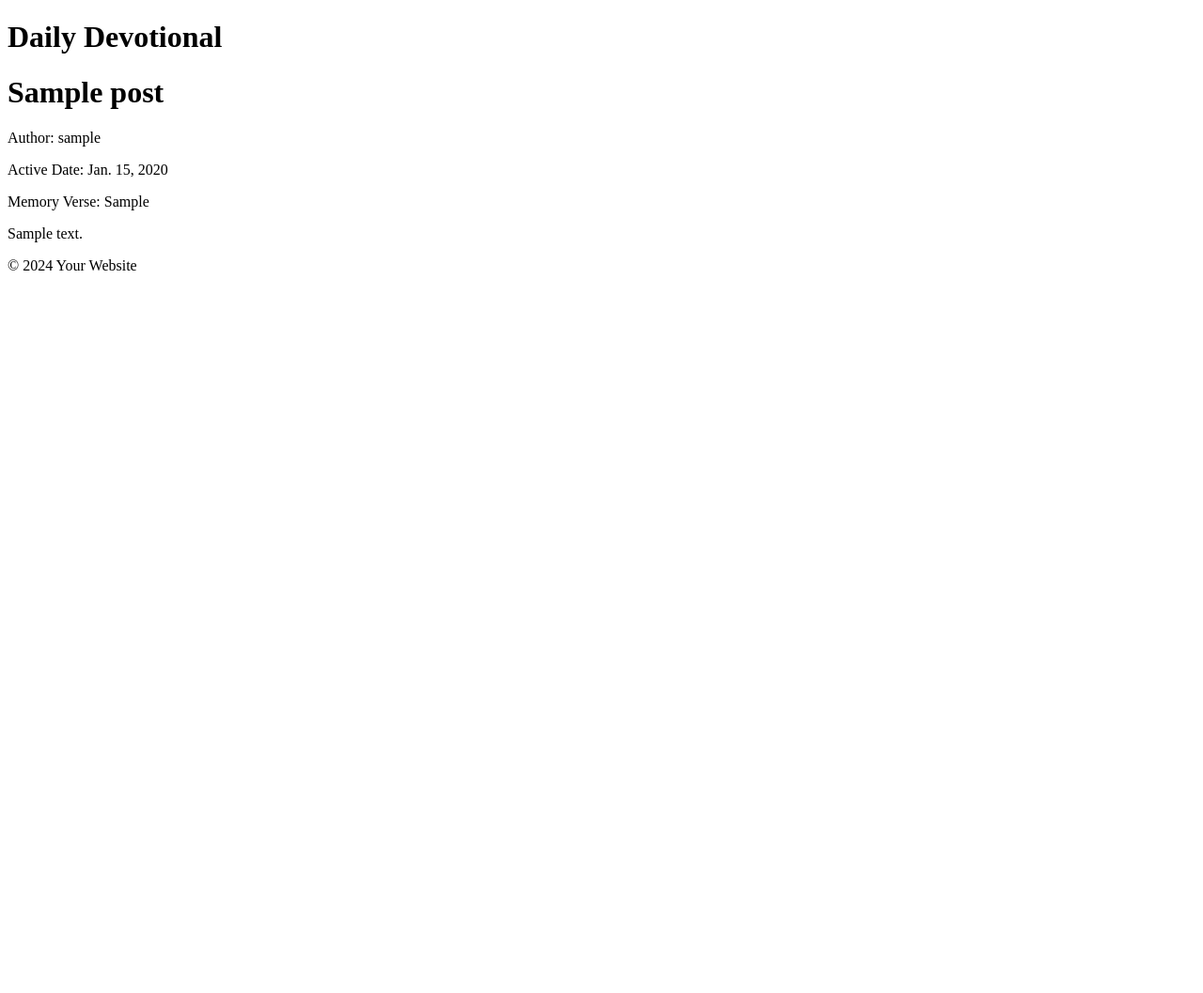
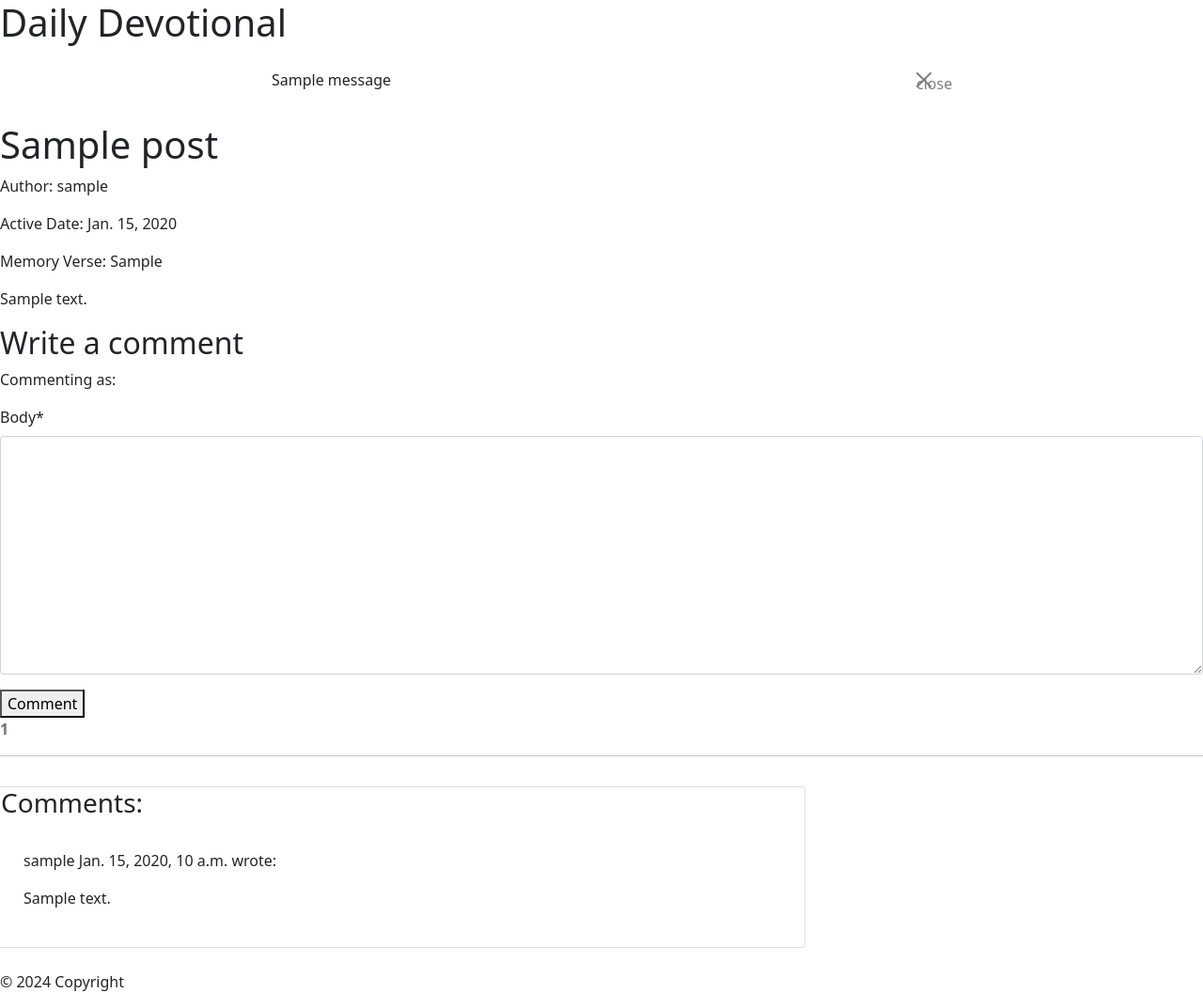
Before and after one commit to dcsndevs/daily-devotional, a Django app: a page that uses devotional/templates/devotional/post_detail.html in a window 1280 px wide. Shown: the whole page at 94% size. Before the commit the page ends 288 px from the top, so only its background shows below. Run offline with Django 4.2, Linux system fonts and the light colour scheme; tables that the repository leaves empty hold one stand-in row (values such as "Sample post"); one stand-in notice (Sample message) is shown; some libraries are stand-ins or nearby versions.

Commit message:
Complete comment functionality for Admin and User

```diff
--- a/CI_P4/settings.py
+++ b/CI_P4/settings.py
@@ -43,9 +43,14 @@ INSTALLED_APPS = [
     'cloudinary_storage',
     'django.contrib.staticfiles',
     'cloudinary',
+    'crispy_forms',
+    'crispy_bootstrap5',
     'django_summernote',
     'devotional',
 ]
+
+CRISPY_ALLOWED_TEMPLATE_PACKS = "bootstrap5"
+CRISPY_TEMPLATE_PACK = "bootstrap5"
 
 MIDDLEWARE = [
     'django.middleware.security.SecurityMiddleware',
--- /dev/null
+++ b/devotional/forms.py
@@ -0,0 +1,8 @@
+from .models import Comment
+from django import forms
+
+
+class CommentForm(forms.ModelForm):
+    class Meta:
+        model = Comment
+        fields = ('body',)
--- a/devotional/models.py
+++ b/devotional/models.py
@@ -19,7 +19,7 @@ class Post(models.Model):
     background_image = CloudinaryField('image', default='placeholder')
     title_image = CloudinaryField('image', default='placeholder2')
     status = models.IntegerField(choices=STATUS, default=1)
-    likes = models.ManyToManyField(User, related_name="devotional_likes", null=True, blank=True)
+    likes = models.ManyToManyField(User, related_name="devotional_likes", blank=True)
 
     class Meta:
         ordering = ['-active_date']
@@ -34,7 +34,7 @@ class Comment(models.Model):
     body = models.TextField()
     created_on = models.DateTimeField(auto_now_add=True)
     approved = models.BooleanField(default=True)
-    likes2 = models.ManyToManyField(User, related_name="comment_likes", null=True, blank=True)
+    likes2 = models.ManyToManyField(User, related_name="comment_likes", blank=True)
 
     @property
     def likes2_count(self):
--- a/devotional/templates/base.html
+++ /dev/null
@@ -1,24 +0,0 @@
-<!DOCTYPE html>
-<html lang="en">
-<head>
-    <meta charset="UTF-8">
-    <meta name="viewport" content="width=device-width, initial-scale=1.0">
-    <title>{% block title %}{% endblock %}</title>
-</head>
-<body>
-    <header>
-        <h1>Daily Devotional</h1>
-        <!-- You can add navigation, logo, etc. here -->
-    </header>
-
-    <main>
-        {% block content %}
-        {% endblock %}
-    </main>
-
-    <footer>
-        <!-- Footer content -->
-        &copy; 2024 Your Website
-    </footer>
-</body>
-</html>
--- a/devotional/templates/devotional/archive.html
+++ b/devotional/templates/devotional/archive.html
@@ -6,6 +6,7 @@
 
 {% block content %}
     <h1>Archive</h1>
+    <em><a href="{% url 'daily' %}">Today's Devotional material</a></em>
     <ul>
         {% for post in object_list %}
             <li>
--- a/devotional/templates/devotional/post_detail.html
+++ b/devotional/templates/devotional/post_detail.html
@@ -1,4 +1,6 @@
 {% extends 'base.html' %}
+
+{% load crispy_forms_tags %}
 
 {% block title %}
     {{ post.title }}
@@ -11,4 +13,60 @@
     <p>Memory Verse: {{ post.memory_verse }}</p>
     <p>{{ post.content }}</p>
     <!-- Add more fields as needed -->
+
+    <div>
+        <h2>Write a comment</h2>
+    <p>Commenting as: {{ user.username }}</p>
+    <form method="post">
+        {{ comment_form | crispy }}
+        {% csrf_token %}
+        <button type="submit">Comment</button>
+    </form>
+    </div>
+
+    <!-- Displaying count of comments -->
+  <div class="row">
+    <div class="col-12">
+      <strong class="text-secondary">
+        <i class="far fa-comments"></i> {{ comment_count }}
+      </strong>
+    </div>
+    <div class="col-12">
+      <hr>
+    </div>
+  </div>
+  <!-- Displaying Comments -->
+  <div class="row">
+    <div class="col-md-8 card mb-4  mt-3 ">
+      <h3>Comments:</h3>
+      <div class="card-body">
+        <!-- We want a for loop inside the empty control tags
+          to iterate through each comment in comments -->
+        {% for comment in comments %}
+        <div class="p-2 comments
+          {% if not comment.approved and comment.author == user %}
+          faded{% elif not comment.approved %} d-none{% endif %}">
+          <p class="font-weight-bold">
+            {{ comment.author }}
+            <span class="font-weight-normal">
+              {{ comment.created_on }}
+            </span> wrote:
+          </p>
+          <div id="comment{{ comment.id }}">
+            {{ comment.body | linebreaks }}
+          </div>
+          {% if not comment.approved and comment.author == user %}
+          <p class="approval">
+            This comment is awaiting approval
+          </p>
+          {% endif %}
+        </div>
+        <!-- Our for loop ends here -->
+        {% endfor %}
+      </div>
+    </div>
+  </div>
+</div>
+
+
 {% endblock %}
--- a/devotional/urls.py
+++ b/devotional/urls.py
@@ -6,5 +6,5 @@ urlpatterns = [
     path('archive', views.PostList.as_view(), name='archive'),
     # path('', views.post_list, name='post_list'),
     path('<slug:slug>/', views.post_detail, name='post_detail'),
-    path('', current_date_devotional, name='current_date_devotional'),  # Add this line for the PostDetailView
+    path('', current_date_devotional, name='daily'),  # Add this line for the PostDetailView
 ]
--- a/devotional/views.py
+++ b/devotional/views.py
@@ -3,29 +3,56 @@ from django.utils import timezone
 from django.views import generic
 from django.views.generic import DetailView
 from django.utils import timezone
+from django.contrib import messages
 from .models import Post
+from .forms import CommentForm
 
-
-# def post_list(request):
-#     posts = Post.objects.filter(status=1)
-#     return render(request, 'devotional/post_list.html', {'posts': posts})
 
 class PostList(generic.ListView):
     current_date = timezone.now().date()
-    # queryset = Post.objects.filter(active_date__lt=current_date)
     queryset = Post.objects.filter()
     template_name = "devotional/archive.html"
 
 
 def post_detail(request, slug):
-    current_date = timezone.now().date()
     post = get_object_or_404(Post, slug=slug, status=1)
-    return render(request, 'devotional/post_detail.html', {'post': post})
+    comments = post.comments.all().order_by("-created_on")
+    comment_count = post.comments.filter(approved=True).count()
+
+    if request.method == "POST":
+        comment_form = CommentForm(data=request.POST)
+        if comment_form.is_valid():
+            comment = comment_form.save(commit=False)
+            comment.author = request.user
+            comment.post = post
+            comment.save()
+            messages.add_message(
+            request, messages.SUCCESS,
+            'Comment submitted successfully!'
+        )
+
+    comment_form = CommentForm()
+
+    return render(
+        request,
+        "devotional/post_detail.html",
+        {
+            "post": post,
+            "comments": comments,
+            "comment_count": comment_count,
+            "comment_form": comment_form,
+        },
+    )
 
 
 def current_date_devotional(request):
-    # Retrieve the current date
     current_date = timezone.now().date()
-    # Retrieve the post with the current date
     post = Post.objects.filter(active_date=current_date, status=1).first()
-    return render(request, 'devotional/index.html', {'post': post})
+    return render(request, 'devotional/index.html',
+                            {
+                                'post': post,
+                                #'comments': comments,
+                                #'liked': likes,
+                                'comment_form': CommentForm()
+                            },
+        )
--- a/requirements.txt
+++ b/requirements.txt
@@ -6,6 +6,7 @@ cloudinary==1.38.0
 dj-database-url==0.5.0
 dj3-cloudinary-storage==0.0.6
 Django==4.2.10
+django-crispy-forms==2.1
 django-storages==1.14.2
 django-summernote==0.8.20.0
 gunicorn==21.2.0
--- /dev/null
+++ b/templates/base.html
@@ -0,0 +1,44 @@
+<!DOCTYPE html>
+<html lang="en">
+<head>
+    <meta charset="UTF-8">
+    <meta name="viewport" content="width=device-width, initial-scale=1.0">
+    <link href="https://cdn.jsdelivr.net/npm/bootstrap@5.0.1/dist/css/bootstrap.min.css" rel="stylesheet"
+        integrity="sha384-+0n0xVW2eSR5OomGNYDnhzAbDsOXxcvSN1TPprVMTNDbiYZCxYbOOl7+AMvyTG2x" crossorigin="anonymous">
+    <script src="https://cdn.jsdelivr.net/npm/bootstrap@5.0.1/dist/js/bootstrap.bundle.min.js"
+        integrity="sha384-gtEjrD/SeCtmISkJkNUaaKMoLD0//ElJ19smozuHV6z3Iehds+3Ulb9Bn9Plx0x4" crossorigin="anonymous">
+    </script>
+    <title>{% block title %}{% endblock %}</title>
+</head>
+<body>
+    <header>
+        <h1>Daily Devotional</h1>
+        <!-- You can add navigation, logo, etc. here -->
+    </header>
+    <!-- displaying Django messages -->
+    <div class="container">
+        <div class="row">
+        <div class="col-md-8 offset-md-2">
+            {% for message in messages %}
+            <div class="alert {{ message.tags }} alert-dismissible
+            fade show" id="msg" role="alert">
+            {{ message | safe }}
+            <button type="button" class="btn-close"
+                data-bs-dismiss="alert" aria-label="Close">close</button>
+            </div>
+            {% endfor %}
+        </div>
+        </div>
+    </div>
+
+    <main>
+        {% block content %}
+        {% endblock %}
+    </main>
+
+    <footer>
+        <!-- Footer content -->
+        &copy; 2024 Copyright
+    </footer>
+</body>
+</html>
```
Also changed, not shown: devotional/templates/devotional/index.html (+13 -0 lines).
